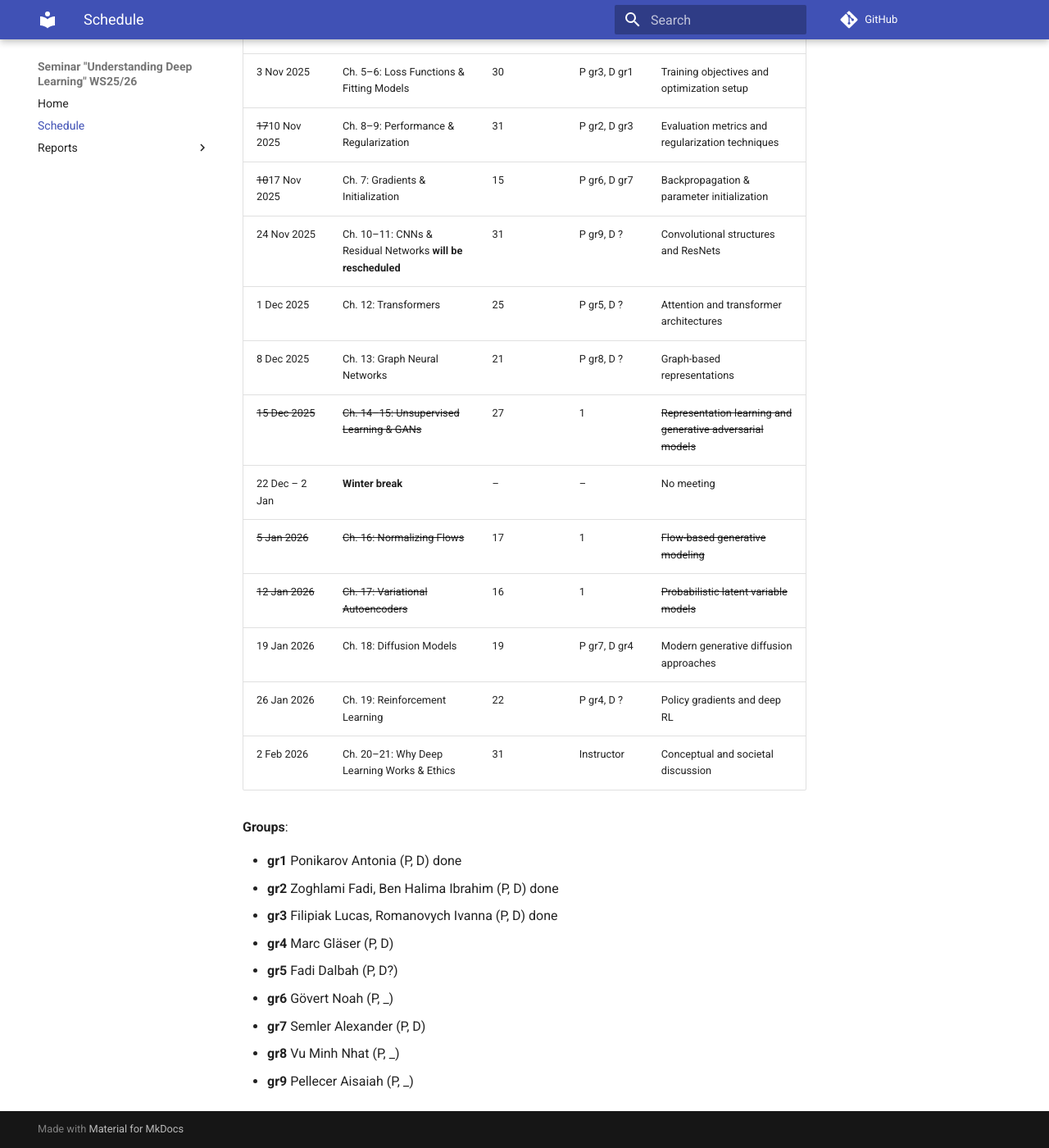
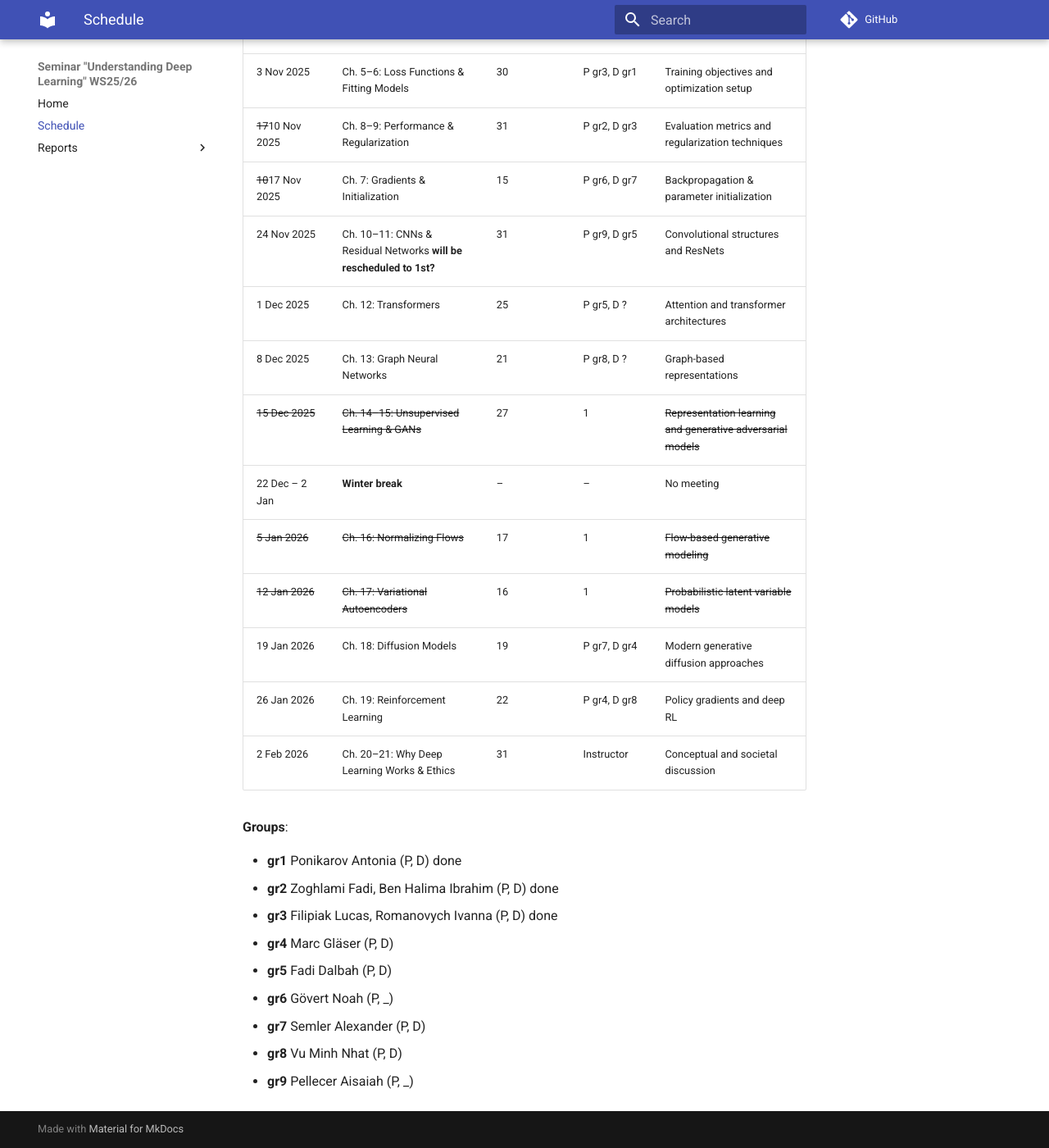
Before and after one commit to link-er/seminar_UDL_wise2526, an MkDocs documentation site: the page built from docs/schedule.md, in a window 1280 px wide and 1400 px high, scrolled down 463 px. Shown: the whole window at 82% size. Built offline with MkDocs 1.6.1 and Material for MkDocs 9.7.7, drawn with Linux system fonts in a browser that asks for light colours; comment, search, counter and statistics services are not loaded.

Commit message:
schedule

```diff
--- a/docs/schedule.md
+++ b/docs/schedule.md
@@ -11,7 +11,7 @@
 | 3 Nov 2025 | Ch. 5–6: Loss Functions & Fitting Models | 30 | P gr3, D gr1 | Training objectives and optimization setup |
 | <s>17</s>10 Nov 2025 | Ch. 8–9: Performance & Regularization | 31 | P gr2, D gr3 | Evaluation metrics and regularization techniques |
 | <s>10</s>17 Nov 2025 | Ch. 7: Gradients & Initialization | 15 | P gr6, D gr7 | Backpropagation & parameter initialization |
-| 24 Nov 2025 | Ch. 10–11: CNNs & Residual Networks **will be rescheduled** | 31 | P gr9, D ? | Convolutional structures and ResNets |
+| 24 Nov 2025 | Ch. 10–11: CNNs & Residual Networks **will be rescheduled to 1st?** | 31 | P gr9, D gr5 | Convolutional structures and ResNets |
 | 1 Dec 2025 | Ch. 12: Transformers | 25 | P gr5, D ? | Attention and transformer architectures |
 | 8 Dec 2025 | Ch. 13: Graph Neural Networks | 21 | P gr8, D ? | Graph-based representations |
 | <s>15 Dec 2025</s> | <s>Ch. 14–15: Unsupervised Learning & GANs</s> | 27 | 1 | <s>Representation learning and generative adversarial models</s> |
@@ -19,7 +19,7 @@
 | <s>5 Jan 2026</s> | <s>Ch. 16: Normalizing Flows</s> | 17 | 1 | <s>Flow-based generative modeling</s> |
 | <s>12 Jan 2026</s> | <s>Ch. 17: Variational Autoencoders | 16 | 1 | <s>Probabilistic latent variable models</s> |
 | 19 Jan 2026 | Ch. 18: Diffusion Models | 19 | P gr7, D gr4 | Modern generative diffusion approaches |
-| 26 Jan 2026 | Ch. 19: Reinforcement Learning | 22 | P gr4, D ? | Policy gradients and deep RL |
+| 26 Jan 2026 | Ch. 19: Reinforcement Learning | 22 | P gr4, D gr8 | Policy gradients and deep RL |
 | 2 Feb 2026 | Ch. 20–21: Why Deep Learning Works & Ethics | 31 | Instructor | Conceptual and societal discussion |
 
 **Groups**:
@@ -28,8 +28,8 @@
 - **gr2** Zoghlami Fadi, Ben Halima Ibrahim (P, D) done
 - **gr3** Filipiak Lucas, Romanovych Ivanna (P, D) done
 - **gr4** Marc Gläser (P, D)
-- **gr5** Fadi Dalbah (P, D?)
+- **gr5** Fadi Dalbah (P, D)
 - **gr6** Gövert Noah (P, _)
 - **gr7** Semler Alexander (P, D)
-- **gr8** Vu Minh Nhat (P, _)
+- **gr8** Vu Minh Nhat (P, D)
 - **gr9** Pellecer Aisaiah (P, _)
```
